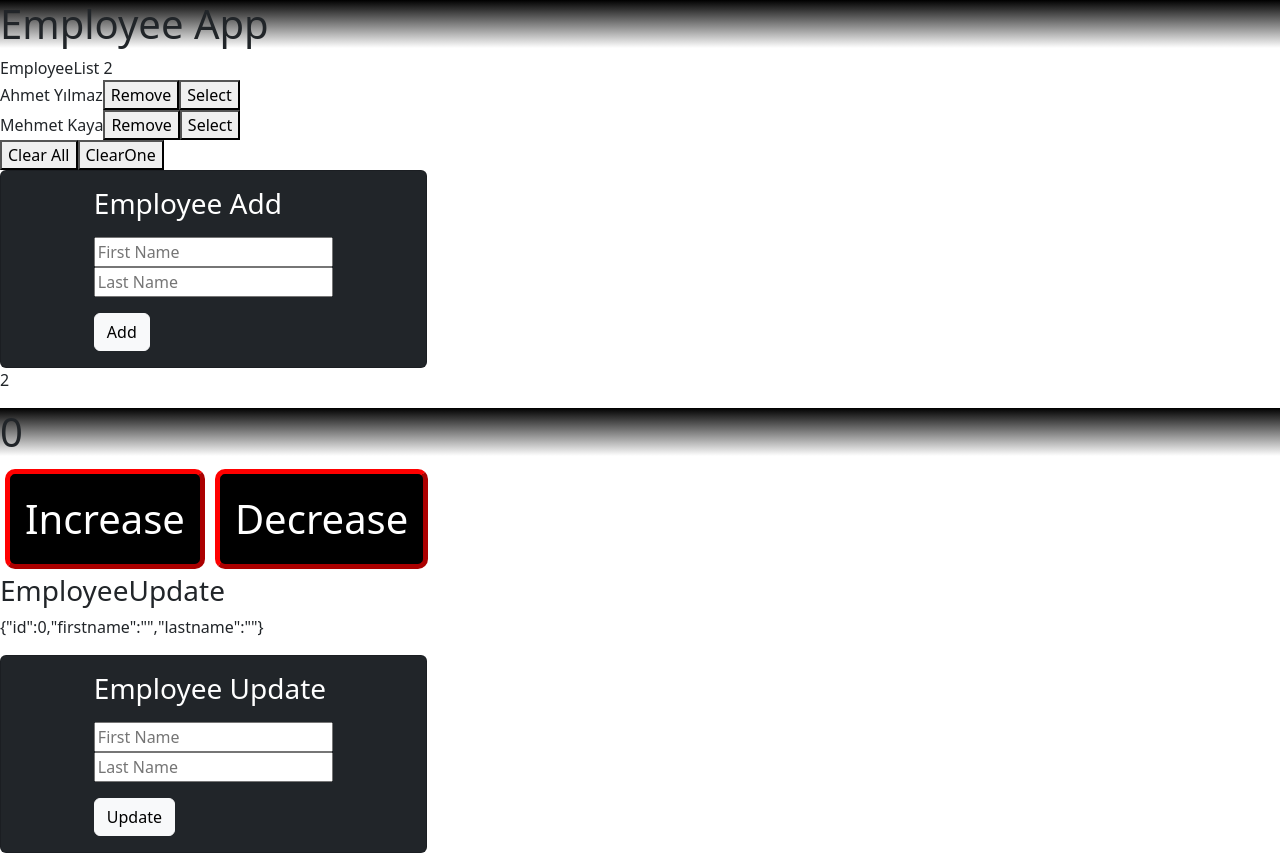
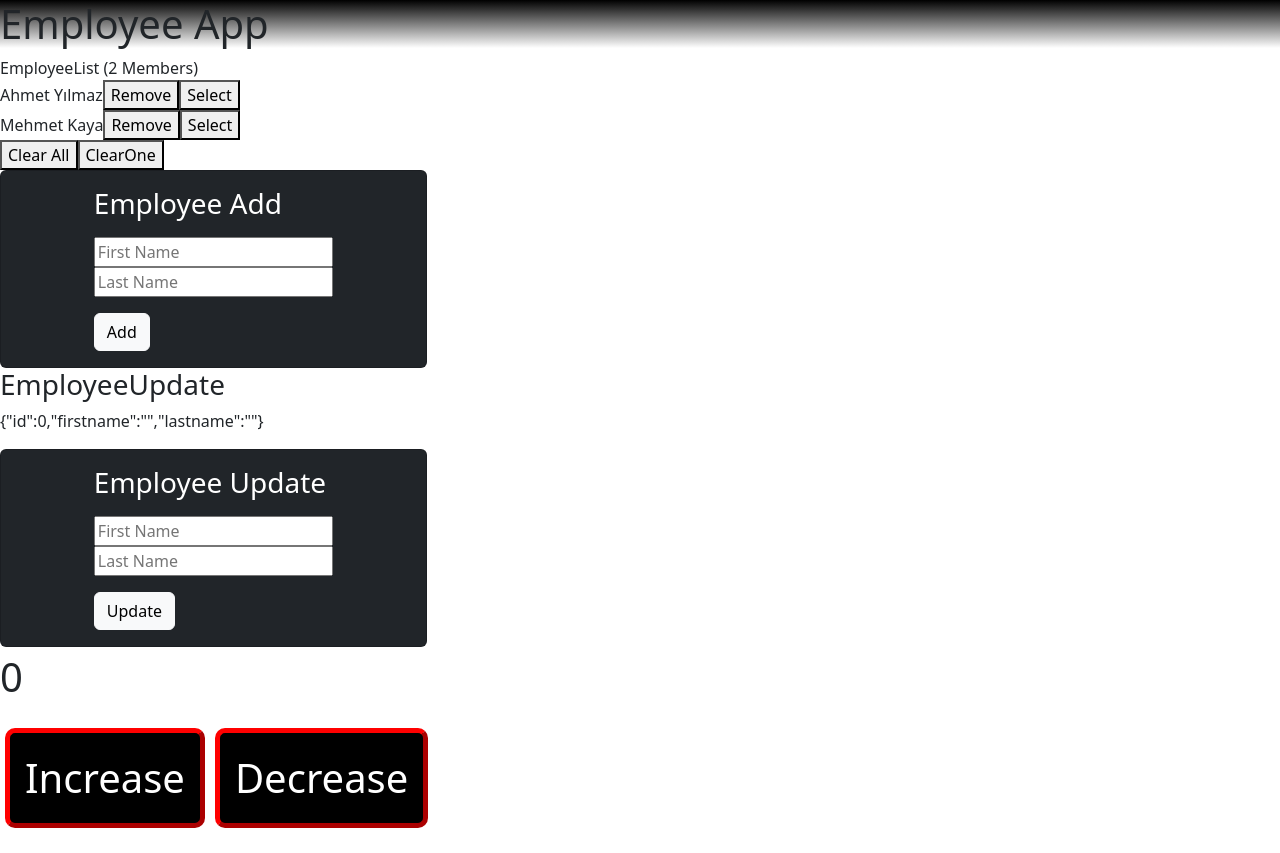
Before and after one commit to BizonTR/ReactPractice, a React (Create React App) app: page /employees in a window 1280 px wide. Built offline with nearby package versions, Linux system fonts and the light colour scheme.

Commit message:
05.11.2022 - 23:02

```diff
--- a/src/App.js
+++ b/src/App.js
@@ -4,7 +4,6 @@ import Counter from './components/counter/Counter';
 import EmployeeList from './components/employeeList/EmployeeList';
 import EmployeeUpdate from './components/employeeUpdate/EmployeeUpdate';
 import AppContext from './contexts/AppContext';
-import { data } from './data';
 
 function App() {
   const {appName, list, setList, setSelectedEmployee, selectedEmployee} = useContext(AppContext)
@@ -14,9 +13,8 @@ function App() {
     <div>
       <h1>{appName}</h1>
       <EmployeeList/>
-      <p>{data.length}</p>
+      <EmployeeUpdate />
       <Counter />
-      <EmployeeUpdate  selectedEmployee={selectedEmployee} setSelectedEmployee={setSelectedEmployee} employees={list} changedList={setList}/>
     </div>)
 }
 
--- a/src/components/counter/Counter.js
+++ b/src/components/counter/Counter.js
@@ -21,9 +21,9 @@ export default function Counter() {
     }
     return (
         <div>
-            <h1>
+            <p id='number'>
             {changedNumber}
-            </h1>
+            </p>
             <button id='IncDecButton' onClick={handleIncrease}>Increase</button>
             <button id='IncDecButton' onClick={handleDecrease}>Decrease</button>
         </div>
--- a/src/components/employeeList/EmployeeList.js
+++ b/src/components/employeeList/EmployeeList.js
@@ -17,13 +17,13 @@ export default function EmployeeList() {
   //(App.js 25. satır ile ilişkili) => Burada da App.js'den gelen employees'i karşılamamız gerekir. bu sınıftaki fonksiyona parametre olarak "props" vererek bu sınıfa başka yerlerden gönderilen verileri "props." şeklinde kullanabiliriz.
   return (
     <div>
-      EmployeeList {employees.length}
+      EmployeeList ({employees.length} Members)
       {
         employees.map((emp) => (<div><Employee employee={emp} handleClearOne={handleClearOne} setSelectedEmployee={setSelectedEmployee}/></div>))
       }
       <button onClick={handleClearAll}>Clear All</button>
       <button onClick={() => handleClearOne(1)}>ClearOne</button>
-      <EmployeeAdd employees = {employees} changedList = {changedList}/>
+      <EmployeeAdd />
     </div>
   )
 }
--- a/src/index.css
+++ b/src/index.css
@@ -17,3 +17,7 @@ h1{
   background: linear-gradient(rgba(0,0,0,10),rgba(255,255,255,10));
   font-size: 50px;
 }
+
+#number{
+  font-size: 40px;
+}
```
